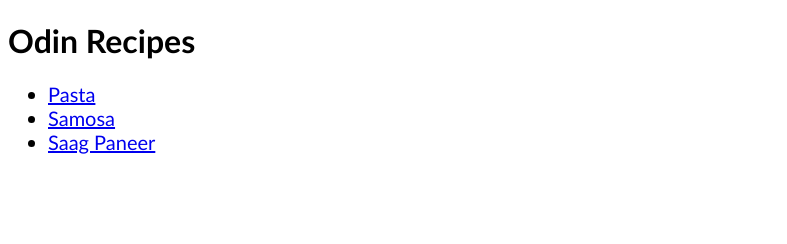
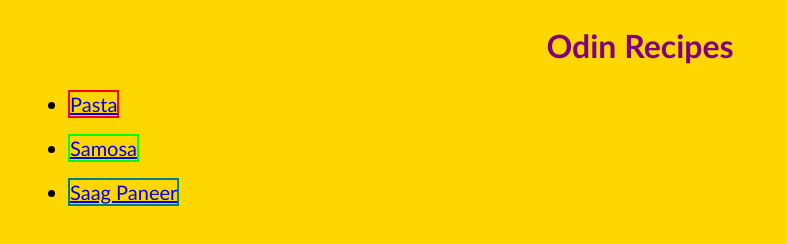
Before and after one commit to Devwardhan-Kothari/odin-recipes, a plain HTML site: page index.html in a window 1280 px wide. Shown: the whole page, without its empty margins (0-787 px from the left). Drawn offline with Linux system fonts and the light colour scheme.

Commit message:
Add more style to index.html page

```diff
--- a/index.html
+++ b/index.html
@@ -8,9 +8,9 @@
 <body>
     <h1>Odin Recipes</h1>
     <ul class="list">
-        <li><a href="./recipes/pasta.html">Pasta</a></li>
-        <li><a href="./recipes/samosa.html">Samosa</a></li>
-        <li><a href="./recipes/saag-paneer.html">Saag Paneer</a></li>
+        <li><span id="first"><a href="./recipes/pasta.html">Pasta</a></span></li>
+        <li><span id="second"><a href="./recipes/samosa.html">Samosa</a></span></li>
+        <li><span id="third"><a href="./recipes/saag-paneer.html">Saag Paneer</a></span></li>
     </ul>
 </body>
 </html>
--- a/styles.css
+++ b/styles.css
@@ -1,7 +1,30 @@
 * {
     font-family: 'Trebuchet MS', sans-serif;
+    background-color: gold;
 }
 
 .list {
     font-size: 20px;
 }
+
+h1 {
+    padding: 5px;
+    text-align: center;
+    color: purple;
+}
+
+li {
+    margin: 20px;
+}
+
+span#first {
+    border: 2px solid red;
+}
+
+span#second {
+    border: 2px solid lime;
+}
+
+span#third {
+    border: 2px solid teal;
+}
```
